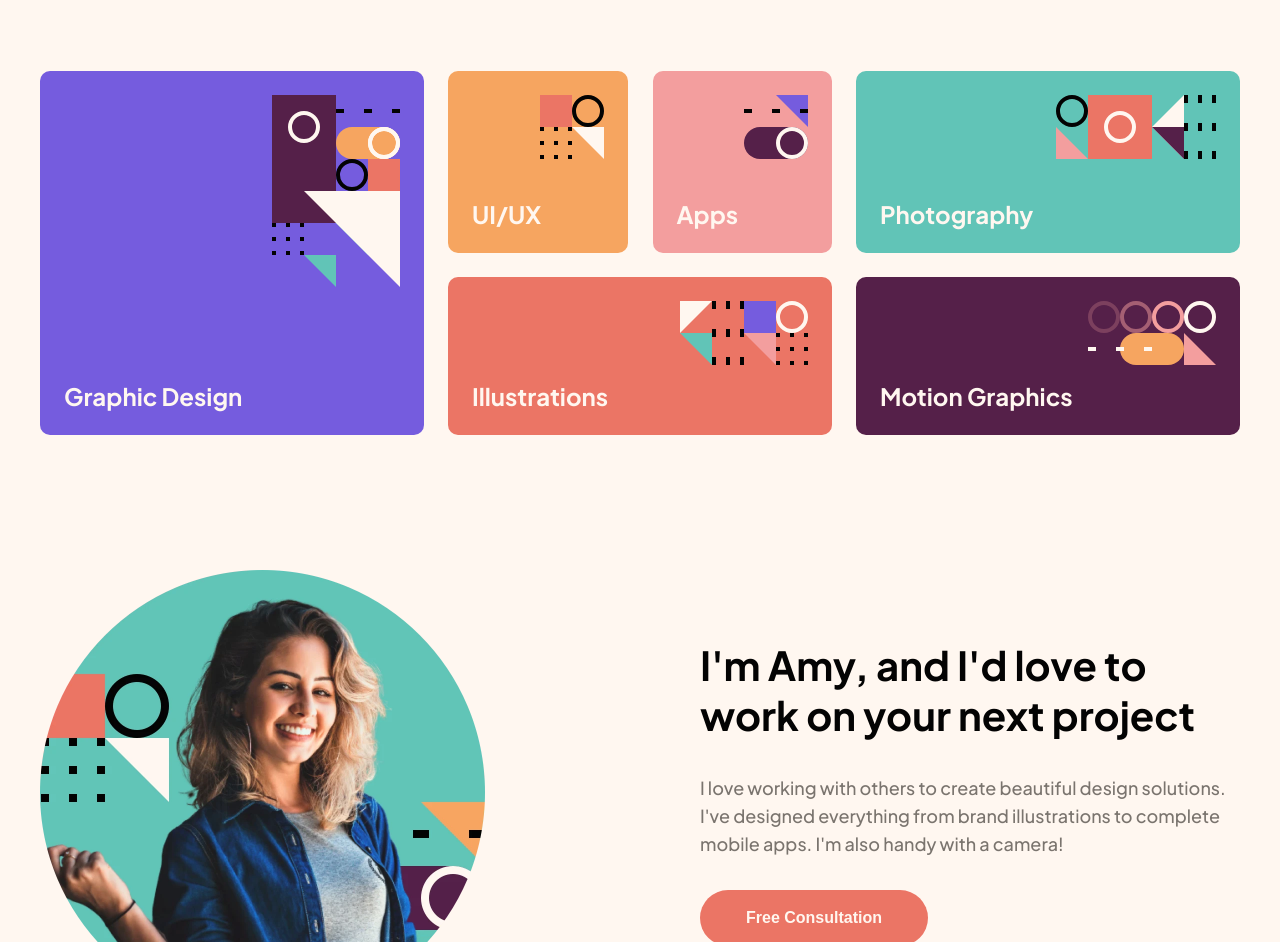
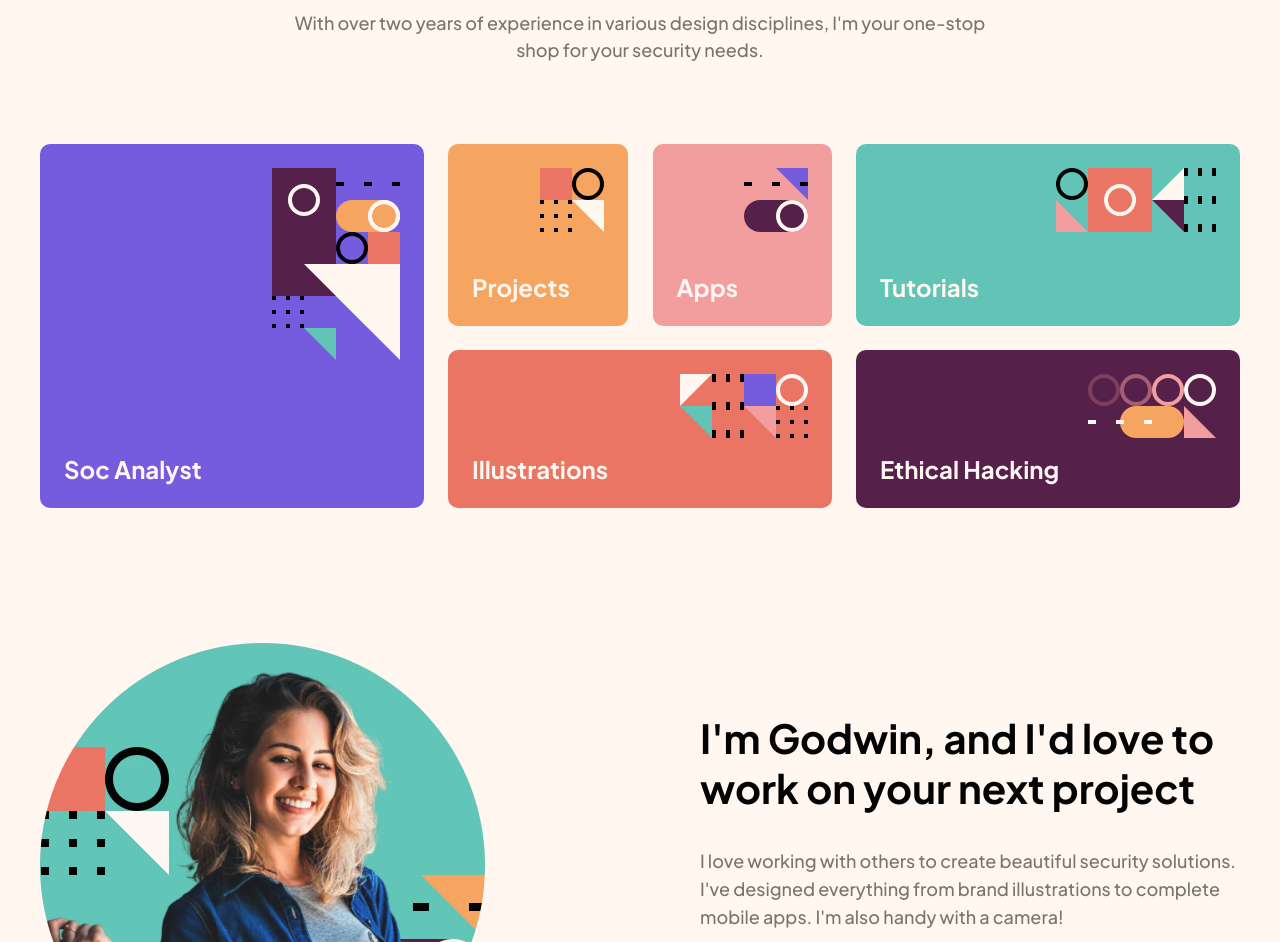
Before and after one commit to itadori-kun/Single-Page-Portfolio, a plain HTML site: page index.html in a window 1280 px wide. Shown: the part 328-1270 px from the top of the page. Drawn offline with Linux system fonts and the light colour scheme.

Commit message:
Update index.html
updated to fit the Alx requirement for the work

```diff
--- a/index.html
+++ b/index.html
@@ -19,8 +19,8 @@
       </div>
       <header class="header">
         <div class="heading">
-          <h1>Design solutions made easy</h1>
-          <p>With over ten years of experience in various design disciplines, I'm your one-stop shop for your design
+          <h1>Cybersecurity solutions made easy</h1>
+          <p>With over two years of experience in various design disciplines, I'm your one-stop shop for your security
             needs.</p>
         </div>
       </header>
@@ -29,14 +29,14 @@
           <div>
             <img src="assets/pattern-graphic-design.svg" alt="">
           </div>
-          <p>Graphic Design</p>
+          <p>Soc Analyst</p>
         </div>
         <div class="mini-section-2">
           <div class="left">
             <div>
               <img src="assets/pattern-ui-ux.svg" alt="">
             </div>
-            <p>UI/UX</p>
+            <p>Projects</p>
           </div>
           <div class="right">
             <div>
@@ -49,7 +49,7 @@
           <div>
             <img src="assets/pattern-photography.svg" alt="">
           </div>
-          <p>Photography</p>
+          <p>Tutorials</p>
         </div>
         <div class="mini-section-4">
           <div>
@@ -61,7 +61,7 @@
           <div>
             <img src="assets/pattern-motion-graphics.svg" alt="">
           </div>
-          <p>Motion Graphics</p>
+          <p>Ethical Hacking</p>
         </div>
       </section>
       <section class="middle">
@@ -70,10 +70,10 @@
         </div>
         <div class="right">
           <div class="heading">
-            <h2>I'm Amy, and I'd love to work on your next project</h2>
+            <h2>I'm Godwin, and I'd love to work on your next project</h2>
           </div>
           <div class="text">
-            <p>I love working with others to create beautiful design solutions. I've designed everything from brand
+            <p>I love working with others to create beautiful security solutions. I've designed everything from brand
               illustrations
               to complete mobile apps. I'm also handy with a camera!</p>
           </div>
```
